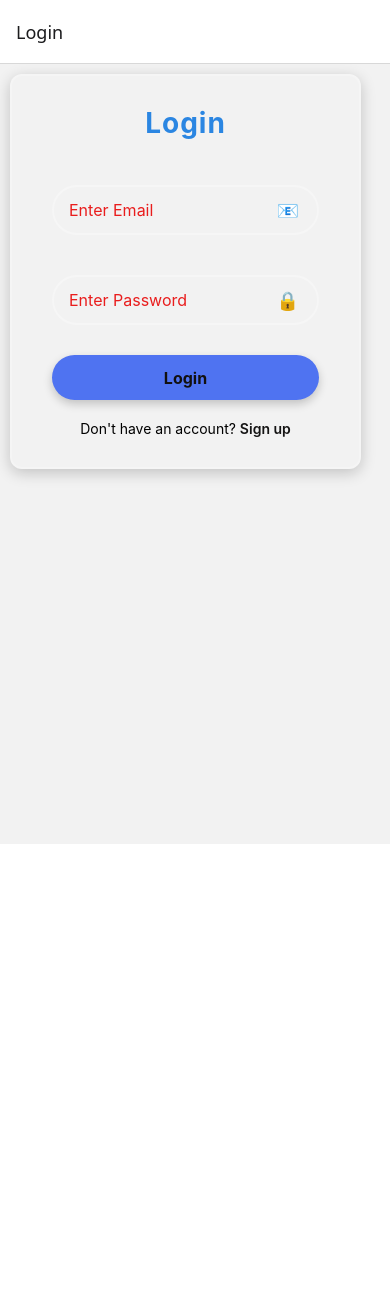
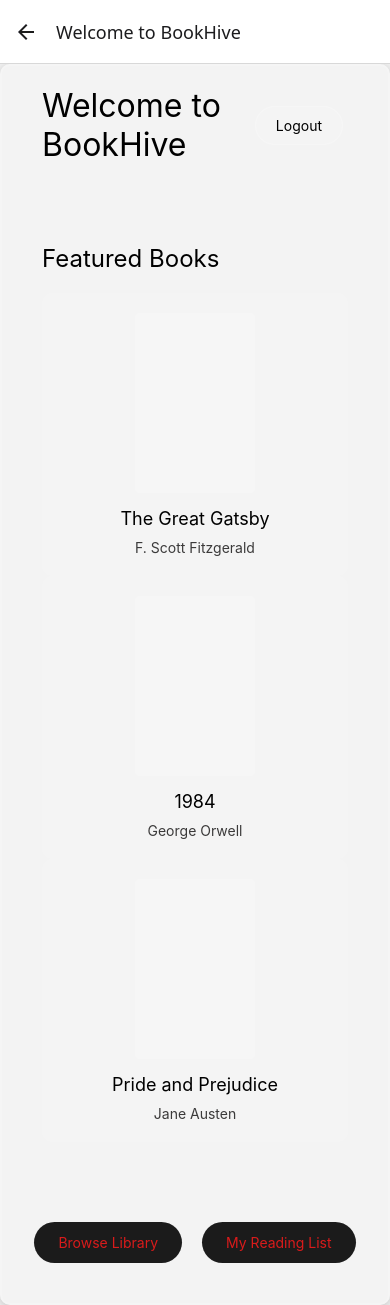
Before and after one commit to CST438-Project03-Group14/Andriod, a React Native app in the folder BookHive/: screen /HomePage in a window 390 px wide. Before the commit the page ends 844 px from the top, so only its background shows below. Built offline with nearby package versions, Linux system fonts and the light colour scheme.

Commit message:
Home Page

```diff
--- a/BookHive/App.tsx
+++ b/BookHive/App.tsx
@@ -1,7 +1,8 @@
 import React from 'react';
 import { NavigationContainer } from '@react-navigation/native';
 import { createStackNavigator } from '@react-navigation/stack';
-import LoginForm from './src/components/LoginForm/LoginForm'; // Update path if needed
+import LoginForm from './src/components/LoginForm/LoginForm';
+import HomePage from './src/components/HomePage/HomePage';
 
 const Stack = createStackNavigator();
 
@@ -9,7 +10,16 @@ const App = () => {
   return (
     <NavigationContainer>
       <Stack.Navigator initialRouteName="Login">
-        <Stack.Screen name="Login" component={LoginForm} options={{ title: 'Login' }} />
+        <Stack.Screen
+        name="Login"
+        component={LoginForm}
+        options={{ title: 'Login' }}
+        />
+        <Stack.Screen
+        name="HomePage"
+        component={HomePage}
+        options={{ title: 'Welcome to BookHive'}}
+        />
       </Stack.Navigator>
     </NavigationContainer>
   );
--- a/BookHive/src/components/HomePage/HomePage.js
+++ b/BookHive/src/components/HomePage/HomePage.js
@@ -0,0 +1,68 @@
+import React from 'react';
+import { View, Text, TouchableOpacity, ScrollView } from 'react-native';
+import styles from './HomePageStyles'; // Import styles
+import { useNavigation } from '@react-navigation/native';
+
+const HomePage = () => {
+  const navigation = useNavigation();
+
+  const handleLogout = () => {
+    navigation.navigate('Login'); // Navigate to Login screen
+  };
+
+  const goToLibrary = () => {
+    navigation.navigate('Library'); // Navigate to Library screen
+  };
+
+  return (
+    <ScrollView contentContainerStyle={styles.wrapper}>
+      <View style={styles.header}>
+        <Text style={styles.title}>Welcome to BookHive</Text>
+        <View style={styles.navbar}>
+          <TouchableOpacity onPress={handleLogout} style={styles.navButton}>
+            <Text style={styles.navButtonText}>Logout</Text>
+          </TouchableOpacity>
+        </View>
+      </View>
+
+      <View style={styles.content}>
+        <View style={styles.featuredSection}>
+          <Text style={styles.sectionTitle}>Featured Books</Text>
+          <View style={styles.bookGrid}>
+            {/* Featured Book 1 */}
+            <View style={styles.bookCard}>
+              <View style={styles.bookCover}></View>
+              <Text style={styles.bookTitle}>The Great Gatsby</Text>
+              <Text style={styles.bookAuthor}>F. Scott Fitzgerald</Text>
+            </View>
+
+            {/* Featured Book 2 */}
+            <View style={styles.bookCard}>
+              <View style={styles.bookCover}></View>
+              <Text style={styles.bookTitle}>1984</Text>
+              <Text style={styles.bookAuthor}>George Orwell</Text>
+            </View>
+
+            {/* Featured Book 3 */}
+            <View style={styles.bookCard}>
+              <View style={styles.bookCover}></View>
+              <Text style={styles.bookTitle}>Pride and Prejudice</Text>
+              <Text style={styles.bookAuthor}>Jane Austen</Text>
+            </View>
+          </View>
+        </View>
+
+        <View style={styles.quickActions}>
+          <TouchableOpacity onPress={goToLibrary} style={styles.actionButton}>
+            <Text style={styles.actionButtonText}>Browse Library</Text>
+          </TouchableOpacity>
+          <TouchableOpacity style={styles.actionButton}>
+            <Text style={styles.actionButtonText}>My Reading List</Text>
+          </TouchableOpacity>
+        </View>
+      </View>
+    </ScrollView>
+  );
+};
+
+export default HomePage;
--- a/BookHive/src/components/HomePage/HomePageStyles.js
+++ b/BookHive/src/components/HomePage/HomePageStyles.js
@@ -0,0 +1,120 @@
+import { StyleSheet } from 'react-native';
+
+const styles = StyleSheet.create({
+  wrapper: {
+    width: '100%',
+    maxWidth: 1200,
+    marginHorizontal: 'auto',
+    padding: 20,
+    backgroundColor: 'rgba(255, 255, 255, 0.1)',
+    borderWidth: 2,
+    borderColor: 'rgba(255, 255, 255, 0.2)',
+    shadowColor: '#000',
+    shadowOffset: { width: 0, height: 2 },
+    shadowOpacity: 0.2,
+    shadowRadius: 10,
+    borderRadius: 10,
+  },
+  header: {
+    flexDirection: 'row',
+    justifyContent: 'space-between',
+    alignItems: 'center',
+    marginBottom: 40,
+    paddingBottom: 20,
+    paddingHorizontal: 20,
+    width: '100%',
+  },
+  title: {
+    fontSize: 32,
+    color: 'black',
+    flex: 1,
+    marginRight: 10,
+    textAlign: 'left',
+  },
+  navbar: {
+    flexDirection: 'row',
+    alignItems: 'center',
+    justifyContent: 'flex-end',
+    width: 'auto',
+    paddingHorizontal: 0,
+  },
+  navButton: {
+    backgroundColor: 'rgba(255, 255, 255, 0.1)',
+    borderWidth: 1,
+    borderColor: 'rgba(255, 255, 255, 0.2)',
+    paddingVertical: 10,
+    paddingHorizontal: 20,
+    borderRadius: 20,
+    textAlign: 'center',
+    marginHorizontal: 5,
+  },
+  navButtonText: {
+    color: 'black',
+    textAlign: 'center',
+  },
+  content: {
+    padding: 20,
+  },
+  featuredSection: {
+    marginBottom: 40,
+  },
+  sectionTitle: {
+    fontSize: 24,
+    marginBottom: 20,
+    color: 'black',
+  },
+  bookGrid: {
+    flexDirection: 'column',
+    marginBottom: 40,
+  },
+  bookCard: {
+    width: '100%',
+    backgroundColor: 'rgba(255, 255, 255, 0.1)',
+    borderRadius: 10,
+    padding: 20,
+    alignItems: 'center',
+    textAlign: 'center',
+  },
+  bookCardHover: {
+    transform: [{ translateY: -5 }],
+  },
+  bookCover: {
+    width: 120,
+    height: 180,
+    backgroundColor: 'rgba(255, 255, 255, 0.2)',
+    marginBottom: 15,
+    borderRadius: 5,
+  },
+  bookTitle: {
+    fontSize: 18,
+    color: 'black',
+    marginBottom: 10,
+  },
+  bookAuthor: {
+    color: 'rgba(13, 11, 11, 0.8)',
+    margin: 0,
+  },
+  quickActions: {
+    flexDirection: 'row',
+    justifyContent: 'center',
+    gap: 20,
+  },
+  actionButton: {
+    backgroundColor: 'rgba(4, 4, 4, 0.9)',
+    paddingVertical: 12,
+    paddingHorizontal: 24,
+    borderRadius: 25,
+    fontWeight: 'bold',
+    textAlign: 'center',
+    transform: [{ scale: 1 }],
+  },
+  actionButtonText: {
+    color: 'rgb(217, 27, 27)'
+},
+  actionButtonHover: {
+    backgroundColor: 'rgb(3, 3, 3)',
+    transform: [{ translateY: -2 }],
+  },
+});
+
+export default styles;
--- a/BookHive/src/components/LoginForm/LoginForm.js
+++ b/BookHive/src/components/LoginForm/LoginForm.js
@@ -11,8 +11,6 @@ const LoginForm = () => {
 
   // Mock credentials
   const mockUsers = [
-    { email: 'user@example.com', password: 'password123' },
-    { email: 'admin@example.com', password: 'admin123' },
     { email: 'test@test.com', password: 'test123' }
   ];
 
@@ -23,7 +21,7 @@ const LoginForm = () => {
 
     if (user) {
       setError('');
-      navigation.navigate('Home');
+      navigation.navigate('HomePage');
     } else {
       setError('Invalid credentials. Try one of these test accounts:');
     }
```
